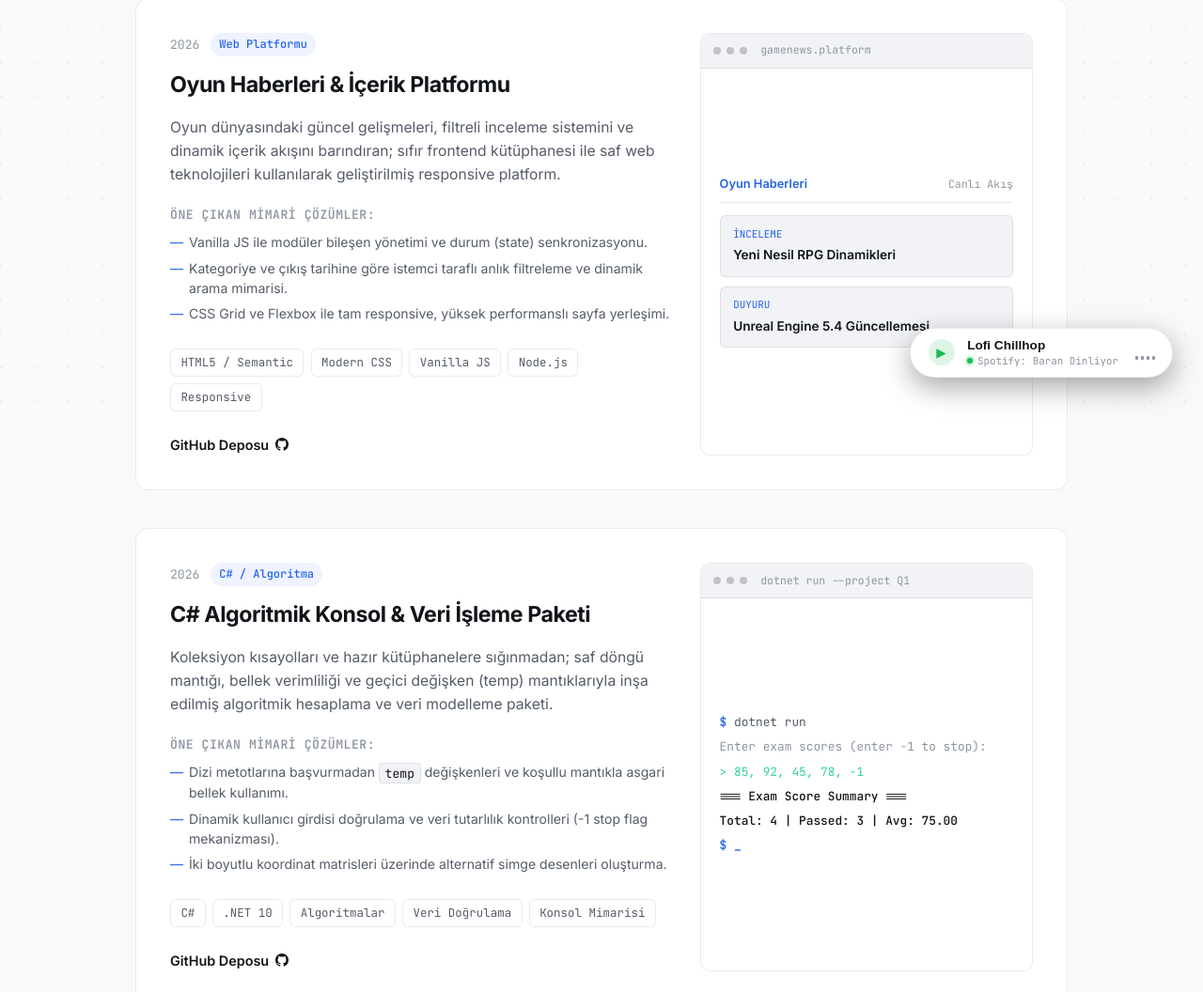
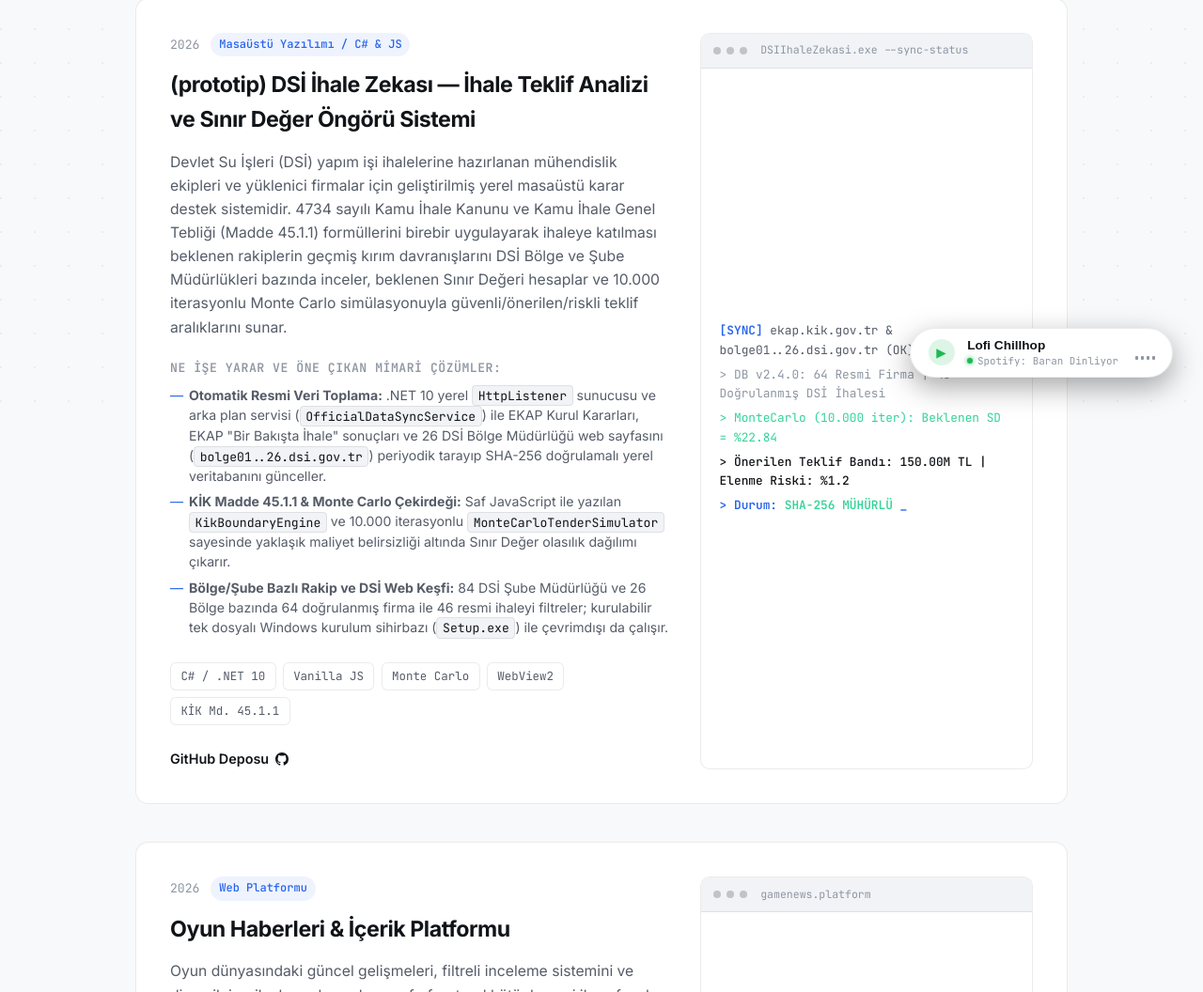
Before and after one commit to 2f7fjrk4sw-prog/portfolio, a plain HTML site: page projects.html in a window 1280 px wide. Shown: the part 366-1422 px from the top of the page at 94% size. Drawn offline with Linux system fonts and the light colour scheme.

Commit message:
feat: Add (prototip) DSI Ihale Zekasi project to portfolio and update workflow rules

```diff
--- a/projects.html
+++ b/projects.html
@@ -70,6 +70,65 @@
         </div>
 
         <div class="projects-list">
+          <!-- Yeni Proje 1 (Portfolyoya Eklenen DSİ İhale Zekası Prototipi):
+               Kullanıcının isteği doğrultusunda yalnızca bu projeye özel olarak başlığında "(prototip)" etiketi yer alır
+               ve altında mühendislik açısından ne işe yaradığı sade, açıklayıcı Türkçe ile özetlenir. -->
+          <article class="project-card">
+            <div class="project-content">
+              <div class="project-top">
+                <span class="project-year">2026</span>
+                <span class="project-badge">Masaüstü Yazılımı / C# &amp; JS</span>
+              </div>
+              <h2 class="project-title">(prototip) DSİ İhale Zekası — İhale Teklif Analizi ve Sınır Değer Öngörü Sistemi</h2>
+              <p class="project-summary">
+                Devlet Su İşleri (DSİ) yapım işi ihalelerine hazırlanan mühendislik ekipleri ve yüklenici firmalar için geliştirilmiş yerel masaüstü karar destek sistemidir. 4734 sayılı Kamu İhale Kanunu ve Kamu İhale Genel Tebliği (Madde 45.1.1) formüllerini birebir uygulayarak ihaleye katılması beklenen rakiplerin geçmiş kırım davranışlarını DSİ Bölge ve Şube Müdürlükleri bazında inceler, beklenen Sınır Değeri hesaplar ve 10.000 iterasyonlu Monte Carlo simülasyonuyla güvenli/önerilen/riskli teklif aralıklarını sunar.
+              </p>
+
+              <!-- Sistemin çözdüğü teknik problemler ve mimari katmanları -->
+              <div class="project-highlights">
+                <h3>Ne İşe Yarar ve Öne Çıkan Mimari Çözümler:</h3>
+                <ul>
+                  <li><strong>Otomatik Resmi Veri Toplama:</strong> .NET 10 yerel <code>HttpListener</code> sunucusu ve arka plan servisi (<code>OfficialDataSyncService</code>) ile EKAP Kurul Kararları, EKAP "Bir Bakışta İhale" sonuçları ve 26 DSİ Bölge Müdürlüğü web sayfasını (<code>bolge01..26.dsi.gov.tr</code>) periyodik tarayıp SHA-256 doğrulamalı yerel veritabanını günceller.</li>
+                  <li><strong>KİK Madde 45.1.1 &amp; Monte Carlo Çekirdeği:</strong> Saf JavaScript ile yazılan <code>KikBoundaryEngine</code> ve 10.000 iterasyonlu <code>MonteCarloTenderSimulator</code> sayesinde yaklaşık maliyet belirsizliği altında Sınır Değer olasılık dağılımı çıkarır.</li>
+                  <li><strong>Bölge/Şube Bazlı Rakip ve DSİ Web Keşfi:</strong> 84 DSİ Şube Müdürlüğü ve 26 Bölge bazında 64 doğrulanmış firma ile 46 resmi ihaleyi filtreler; kurulabilir tek dosyalı Windows kurulum sihirbazı (<code>Setup.exe</code>) ile çevrimdışı da çalışır.</li>
+                </ul>
+              </div>
+
+              <div class="project-tech-tags">
+                <span class="tag">C# / .NET 10</span>
+                <span class="tag">Vanilla JS</span>
+                <span class="tag">Monte Carlo</span>
+                <span class="tag">WebView2</span>
+                <span class="tag">KİK Md. 45.1.1</span>
+              </div>
+
+              <!-- GitHub depo bağlantısı -->
+              <div class="project-links">
+                <a href="https://github.com/2f7fjrk4sw-prog/dsi-ihale-analiz" class="btn-link" target="_blank" rel="noopener">
+                  <span>GitHub Deposu</span>
+                  <svg viewBox="0 0 24 24" width="14" height="14" fill="currentColor"><path d="M12 0C5.37 0 0 5.37 0 12c0 5.31 3.435 9.795 8.205 11.385.6.105.825-.255.825-.57 0-.285-.015-1.23-.015-2.235-3.015.555-3.795-.735-4.035-1.41-.135-.345-.72-1.41-1.23-1.695-.42-.225-1.02-.78-.015-.795.945-.015 1.62.87 1.845 1.23 1.08 1.815 2.805 1.305 3.495.99.105-.78.42-1.305.765-1.605-2.67-.3-5.46-1.335-5.46-5.925 0-1.305.465-2.385 1.23-3.225-.12-.3-.54-1.53.12-3.18 0 0 1.005-.315 3.3 1.23.96-.27 1.98-.405 3-.405s2.04.135 3 .405c2.295-1.56 3.3-1.23 3.3-1.23.66 1.65.24 2.88.12 3.18.765.84 1.23 1.905 1.23 3.225 0 4.605-2.805 5.625-5.475 5.925.435.375.81 1.095.81 2.22 0 1.605-.015 2.895-.015 3.3 0 .315.225.69.825.57A12.02 12.02 0 0024 12c0-6.63-5.37-12-12-12z"/></svg>
+                </a>
+              </div>
+            </div>
+
+            <!-- Uygulama çalışma özetini gösteren terminal/sistem önizleme çerçevesi -->
+            <div class="project-visual">
+              <div class="mockup-frame">
+                <div class="mockup-bar">
+                  <span class="dot"></span><span class="dot"></span><span class="dot"></span>
+                  <span class="mockup-url">DSIIhaleZekasi.exe --sync-status</span>
+                </div>
+                <div class="mockup-content mockup-terminal-preview">
+                  <div class="terminal-line"><span class="t-prompt">[SYNC]</span> ekap.kik.gov.tr &amp; bolge01..26.dsi.gov.tr (OK)</div>
+                  <div class="terminal-line t-out">&gt; DB v2.4.0: 64 Resmi Firma | 46 Doğrulanmış DSİ İhalesi</div>
+                  <div class="terminal-line t-in">&gt; MonteCarlo (10.000 iter): Beklenen SD = %22.84</div>
+                  <div class="terminal-line t-res">&gt; Önerilen Teklif Bandı: 150.00M TL | Elenme Riski: %1.2</div>
+                  <div class="terminal-line t-prompt">&gt; Durum: <span class="t-in">SHA-256 MÜHÜRLÜ</span> <span class="cursor-blink">_</span></div>
+                </div>
+              </div>
+            </div>
+          </article>
+
           <!-- Project 1 -->
           <article class="project-card">
             <div class="project-content">
--- a/script.js
+++ b/script.js
@@ -1348,12 +1348,14 @@ Pratikler: Clean Code, Defansif Tasarım, YAGNI & KISS
         `, 'info');
         break;
 
+      // Yüklü projeler ve portfolyo bağlantıları listesi (projects.html ile senkronize)
       case 'projects':
         appendLine(`
-1. Oyun Haberleri Platformu (Vanilla JS + Node.js) -> projects.html
-2. C# Algoritmik Konsol Paketi (.NET 10)           -> projects.html
-3. Unity 2D/3D Oyun Mekanikleri (C# + Unity)      -> projects.html
-4. Minimalist Portfolyo Sistemi (Pure Semantic)    -> index.html
+1. (prototip) DSİ İhale Zekası (.NET 10 + Vanilla JS) -> projects.html
+2. Oyun Haberleri Platformu (Vanilla JS + Node.js)      -> projects.html
+3. C# Algoritmik Konsol Paketi (.NET 10)                -> projects.html
+4. Unity 2D/3D Oyun Mekanikleri (C# + Unity)           -> projects.html
+5. Minimalist Portfolyo Sistemi (Pure Semantic)         -> index.html
         `, 'cyan');
         break;
 
```
Also changed, not shown: 1 other file.
